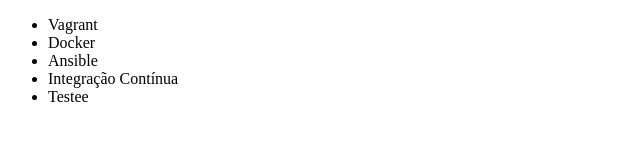
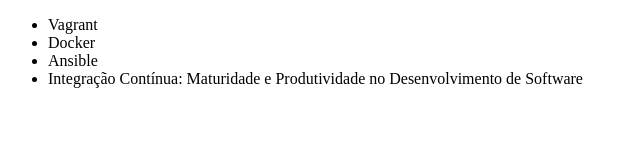
Before and after one commit to amarpsantos/AluraGir, a plain HTML site: page index.html in a window 1280 px wide. Shown: the whole page, without its empty margins (0-640 px from the left). Drawn offline with Linux system fonts and the light colour scheme.

Commit message:
Renomeando curso de Interação Contínua

```diff
--- a/index.html
+++ b/index.html
@@ -9,8 +9,7 @@
             <li>Vagrant</li>
             <li>Docker</li>
             <li>Ansible</li>
-            <li>Integração Contínua</li>
-            <li>Testee</li>
+            <li>Integração Contínua: Maturidade e Produtividade no Desenvolvimento de Software</li>
         </ul>
     </body>
 </html>
```
